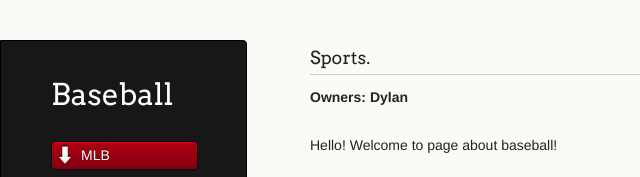
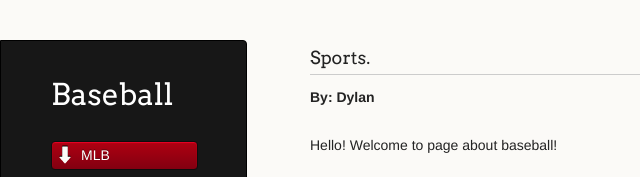
Before and after one commit to xLuzLeon/sports, a plain HTML site: page baseball.html in a window 1280 px wide. Shown: the top 177 px of the page, 0-640 px from the left. Drawn offline with Linux system fonts and the light colour scheme.

Commit message:
Update baseball.html

```diff
--- a/baseball.html
+++ b/baseball.html
@@ -33,7 +33,7 @@
         <h3>
 <a id="sports" class="anchor" href="#sports" aria-hidden="true"><span class="octicon octicon-link"></span></a>Sports.</h3>
 
-<p><strong>Owners: Dylan</strong></p>
+<p><strong>By: Dylan</strong></p>
 <p>Hello! Welcome to page about baseball!</p>
 
 <p>This page will be about baseball.</p>
```
